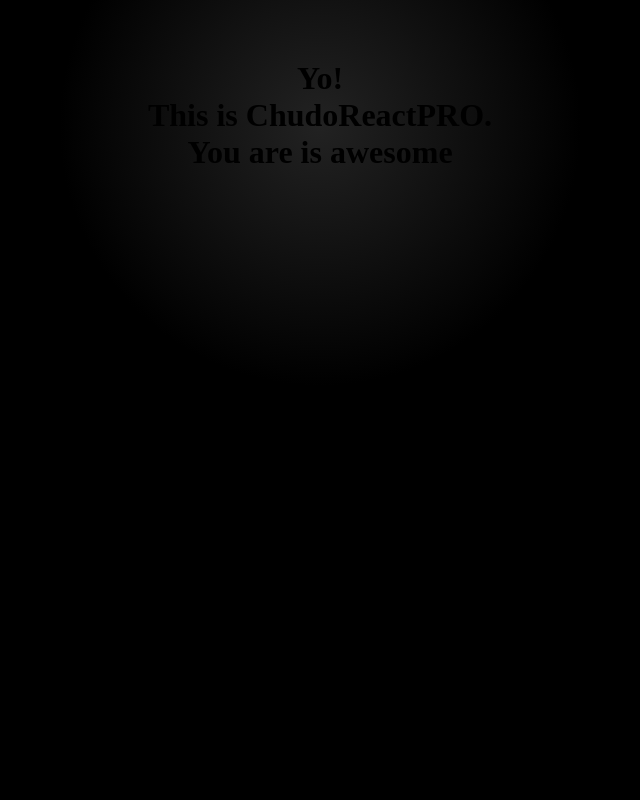
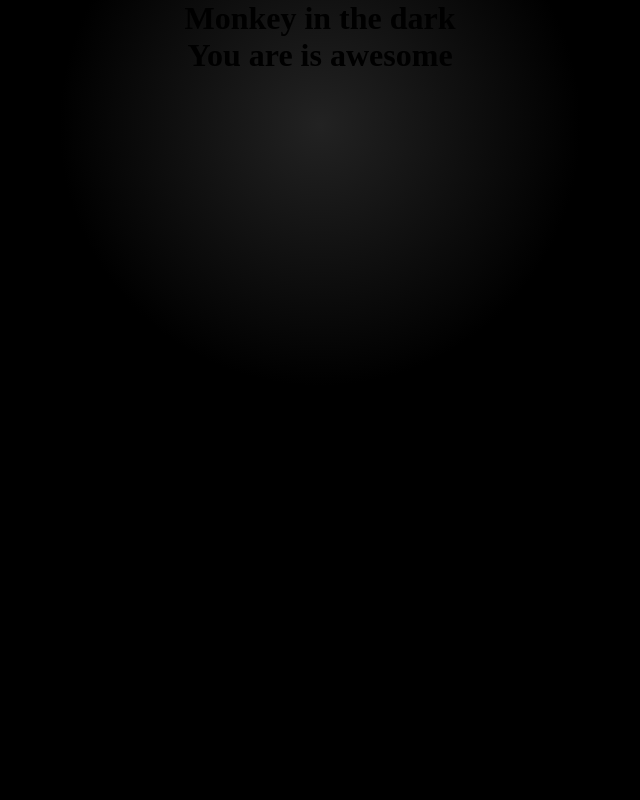
Before and after one commit to IvanNavin/Pokedex777, a React app: page / in a window 1280 px wide. Shown: the top 800 px of the page, without its empty margins (320-960 px from the left). Built offline with nearby package versions, Linux system fonts and the light colour scheme.

Commit message:
homework-1

```diff
--- a/src/App.js
+++ b/src/App.js
@@ -6,7 +6,7 @@ import s from './App.modules.scss'
 const App = () => {
     return (
         <>
-            <h1 className={s.title}>Yo!<br/>This is ChudoReactPRO.<br/>You are is awesome</h1>
+            <h1 className={s.title}>Monkey in the dark<br/>You are is awesome</h1>
             <img className={s.img} src={monkey} alt="monkey"/>
         </>
     )
--- a/src/App.modules.scss
+++ b/src/App.modules.scss
@@ -9,6 +9,7 @@
     ) no-repeat;
     -webkit-background-clip: text;
     -webkit-text-fill-color: transparent;
+    padding-top: 90px;
 }
 
 .img {
--- a/src/index.css
+++ b/src/index.css
@@ -12,7 +12,6 @@ body {
             black 40%
     ) no-repeat;
     text-align: center;
-    padding-top: 60px;
 }
 
 #root {
```
